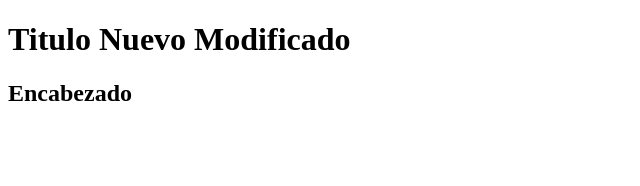
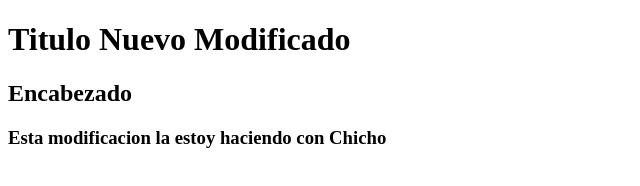
Before and after one commit to DiegoHernandezMG/GitHelloWorld, a plain HTML site: page index.html in a window 1280 px wide. Shown: the whole page, without its empty margins (0-640 px from the left). Drawn offline with Linux system fonts and the light colour scheme.

Commit message:
Modificó chicho

```diff
--- a/index.html
+++ b/index.html
@@ -9,5 +9,7 @@
     <h1>Titulo Nuevo Modificado</h1>
 
     <h2>Encabezado</h2>
+
+    <h3>Esta modificacion la estoy haciendo con Chicho</h3>
 </body>
 </html>
```
